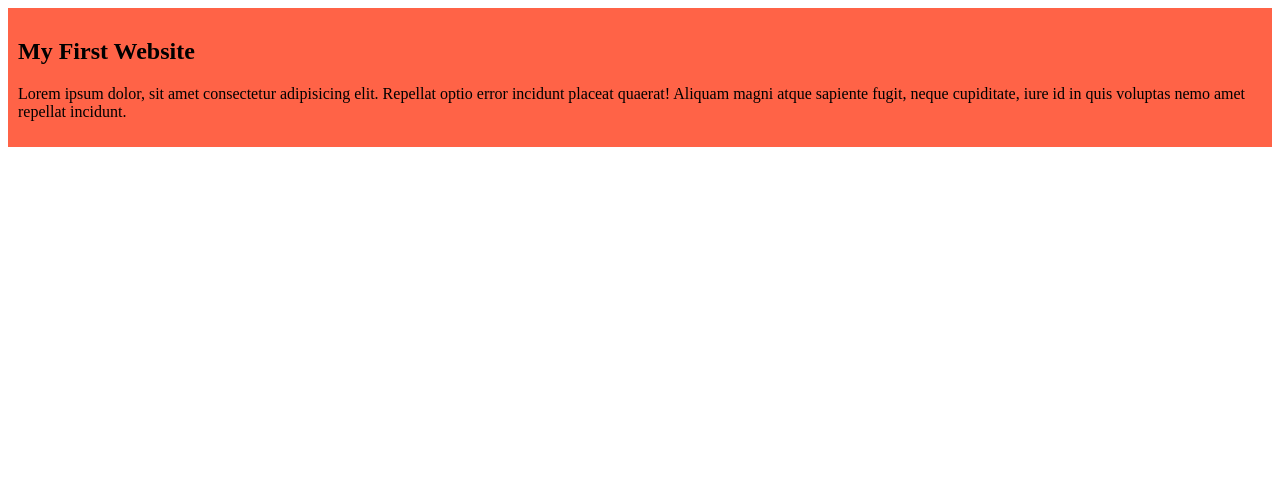
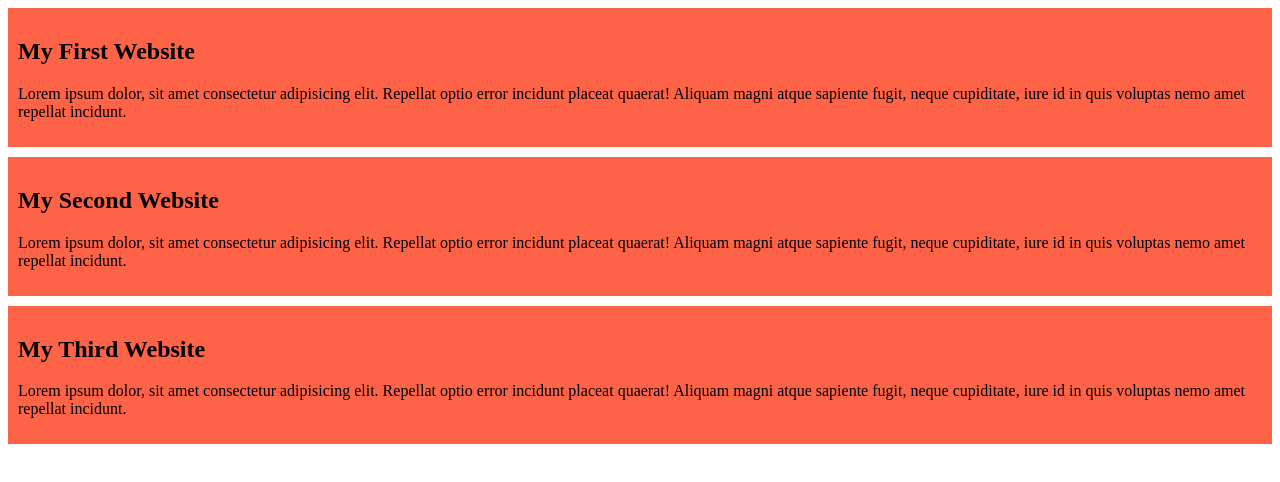
Before and after one commit to emondewan20/my-simple-website, a plain HTML site: page index.html in a window 1280 px wide. Drawn offline with Linux system fonts and the light colour scheme.

Commit message:
added the second and third blog

```diff
--- a/index.html
+++ b/index.html
@@ -7,9 +7,17 @@
     <link rel="stylesheet" href="styles/blog.css">
 </head>
 <body>
-<div>
-    <h2>My First Website</h2>
-    <p>Lorem ipsum dolor, sit amet consectetur adipisicing elit. Repellat optio error incidunt placeat quaerat! Aliquam magni atque sapiente fugit, neque cupiditate, iure id in quis voluptas nemo amet repellat incidunt.</p>
-</div>
+    <div>
+        <h2>My First Website</h2>
+        <p>Lorem ipsum dolor, sit amet consectetur adipisicing elit. Repellat optio error incidunt placeat quaerat! Aliquam magni atque sapiente fugit, neque cupiditate, iure id in quis voluptas nemo amet repellat incidunt.</p>
+    </div>
+    <div>
+        <h2>My Second Website</h2>
+        <p>Lorem ipsum dolor, sit amet consectetur adipisicing elit. Repellat optio error incidunt placeat quaerat! Aliquam magni atque sapiente fugit, neque cupiditate, iure id in quis voluptas nemo amet repellat incidunt.</p>
+    </div>
+    <div>
+        <h2>My Third Website</h2>
+        <p>Lorem ipsum dolor, sit amet consectetur adipisicing elit. Repellat optio error incidunt placeat quaerat! Aliquam magni atque sapiente fugit, neque cupiditate, iure id in quis voluptas nemo amet repellat incidunt.</p>
+    </div>
 </body>
 </html>
--- a/styles/blog.css
+++ b/styles/blog.css
@@ -1,4 +1,5 @@
 div{
     background-color: tomato;
     padding: 10px;
+    margin-bottom: 10px;
 }
```
